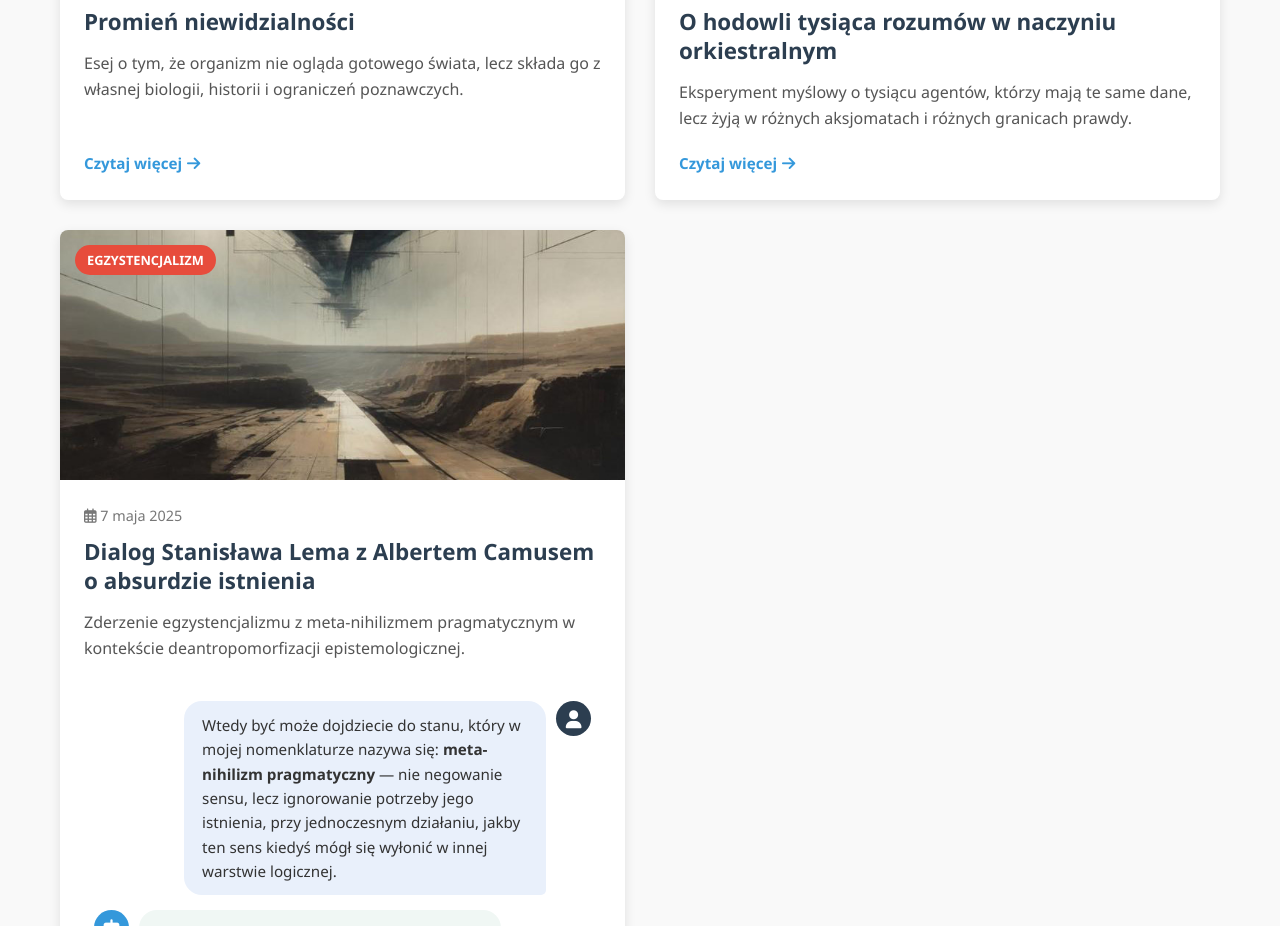
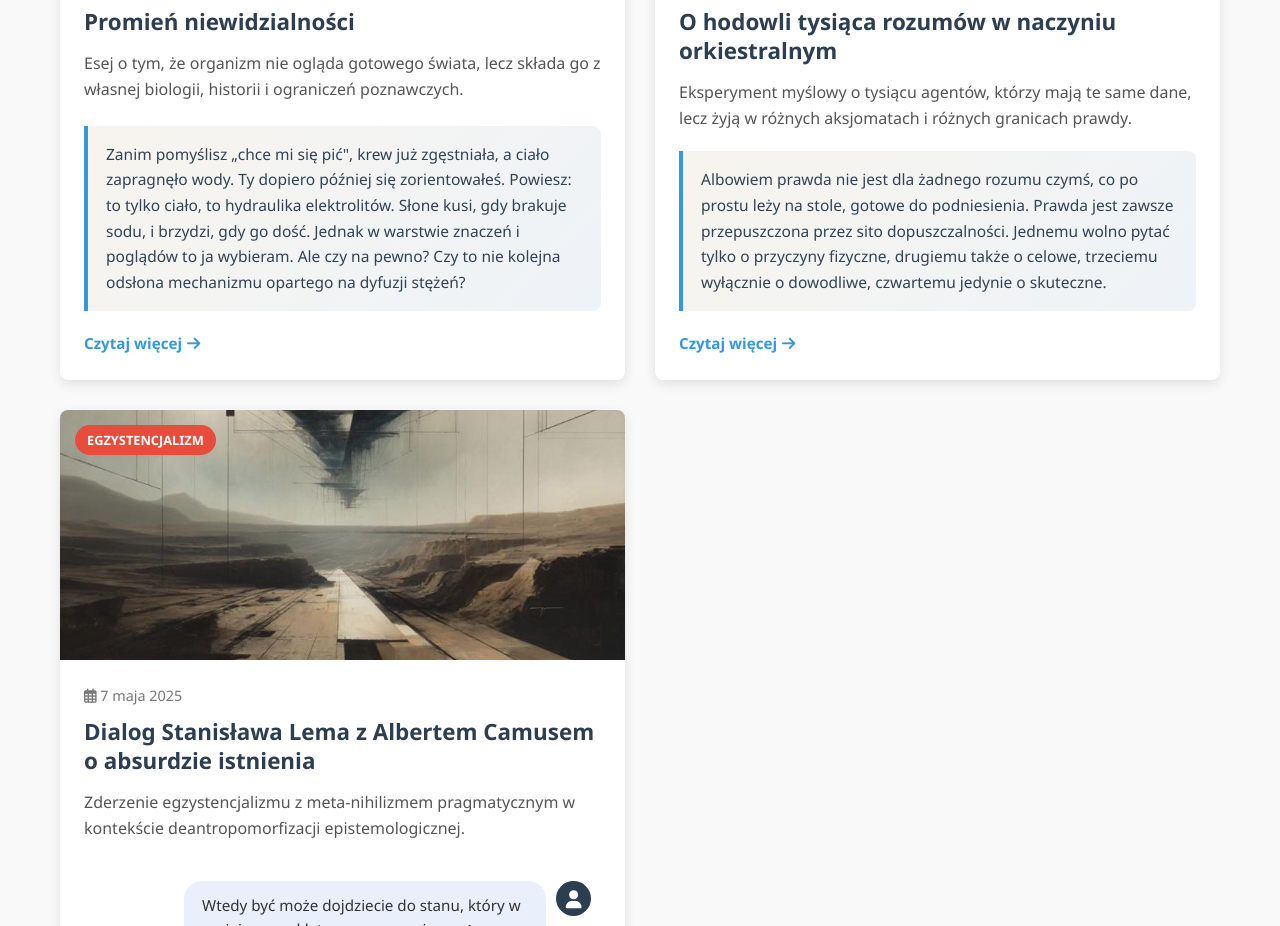
Before and after one commit to gmarcinek/delusions, a plain HTML site: page index.html in a window 1280 px wide. Shown: the part 1089-2015 px from the top of the page. Drawn offline with Linux system fonts and the light colour scheme; files whose address does not match are found by name.

Commit message:
add 2 articles

```diff
--- a/css/style.css
+++ b/css/style.css
@@ -297,6 +297,21 @@ img {
     flex-grow: 1;
 }
 
+.article-lead {
+    margin: 0 0 20px;
+    padding: 16px 18px;
+    background: linear-gradient(135deg, #f7f4ee, #eef3f8);
+    border-left: 4px solid var(--secondary-color);
+    border-radius: 0 var(--border-radius) var(--border-radius) 0;
+    color: #314355;
+    font-size: 0.97rem;
+    line-height: 1.65;
+}
+
+.article-lead strong {
+    color: var(--primary-color);
+}
+
 .article-footer {
     display: flex;
     justify-content: space-between;
--- a/index.html
+++ b/index.html
@@ -77,6 +77,9 @@
                         </div>
                         <h3 class="article-title">Promień niewidzialności</h3>
                         <p class="article-excerpt">Esej o tym, że organizm nie ogląda gotowego świata, lecz składa go z własnej biologii, historii i ograniczeń poznawczych.</p>
+                        <div class="article-lead">
+                            Zanim pomyślisz „chce mi się pić", krew już zgęstniała, a ciało zapragnęło wody. Ty dopiero później się zorientowałeś. Powiesz: to tylko ciało, to hydraulika elektrolitów. Słone kusi, gdy brakuje sodu, i brzydzi, gdy go dość. Jednak w warstwie znaczeń i poglądów to ja wybieram. Ale czy na pewno? Czy to nie kolejna odsłona mechanizmu opartego na dyfuzji stężeń?
+                        </div>
 
                         <div class="article-footer">
                             <a href="./articles/2026.06.28.promien.niewidzialnosci.html" class="read-more">
@@ -97,6 +100,9 @@
                         </div>
                         <h3 class="article-title">O hodowli tysiąca rozumów w naczyniu orkiestralnym</h3>
                         <p class="article-excerpt">Eksperyment myślowy o tysiącu agentów, którzy mają te same dane, lecz żyją w różnych aksjomatach i różnych granicach prawdy.</p>
+                        <div class="article-lead">
+                            Albowiem prawda nie jest dla żadnego rozumu czymś, co po prostu leży na stole, gotowe do podniesienia. Prawda jest zawsze przepuszczona przez sito dopuszczalności. Jednemu wolno pytać tylko o przyczyny fizyczne, drugiemu także o celowe, trzeciemu wyłącznie o dowodliwe, czwartemu jedynie o skuteczne.
+                        </div>
 
                         <div class="article-footer">
                             <a href="./articles/2026.06.28.hodowla.kubernetesa.html" class="read-more">
```
